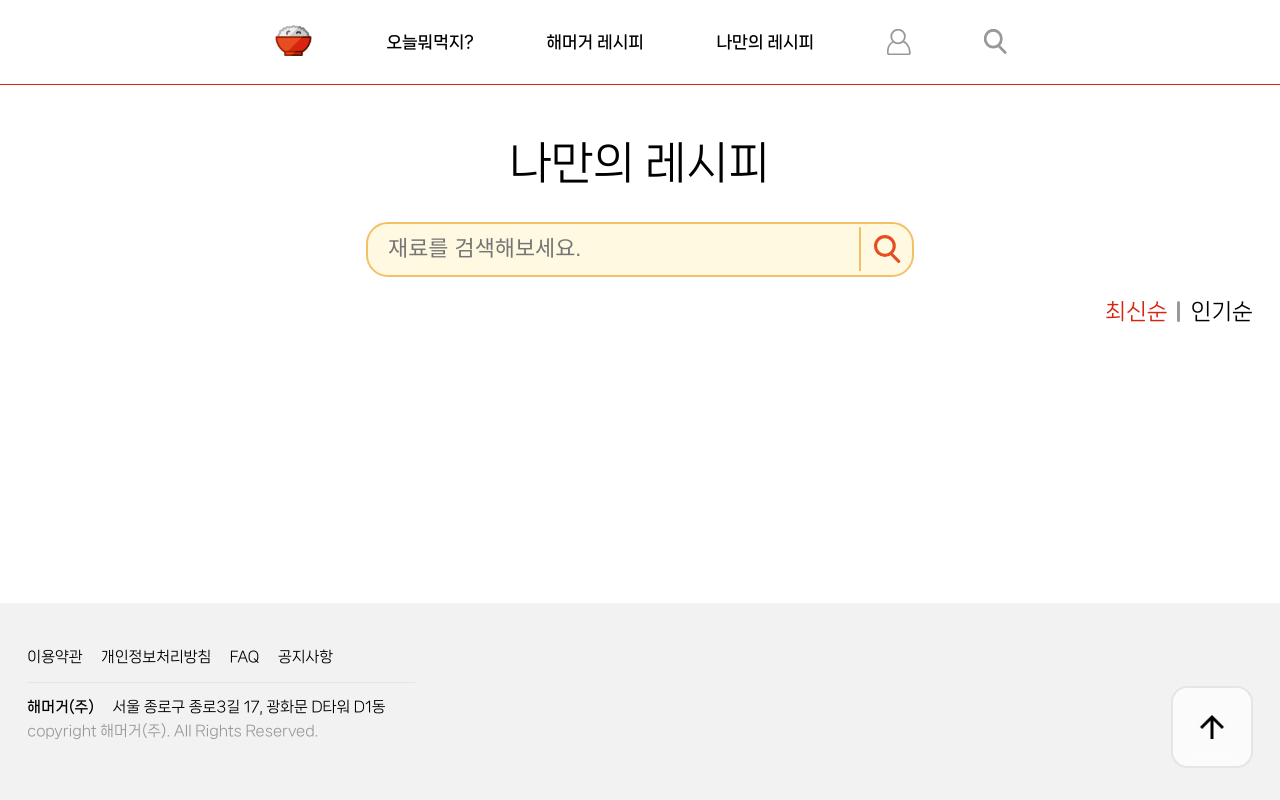
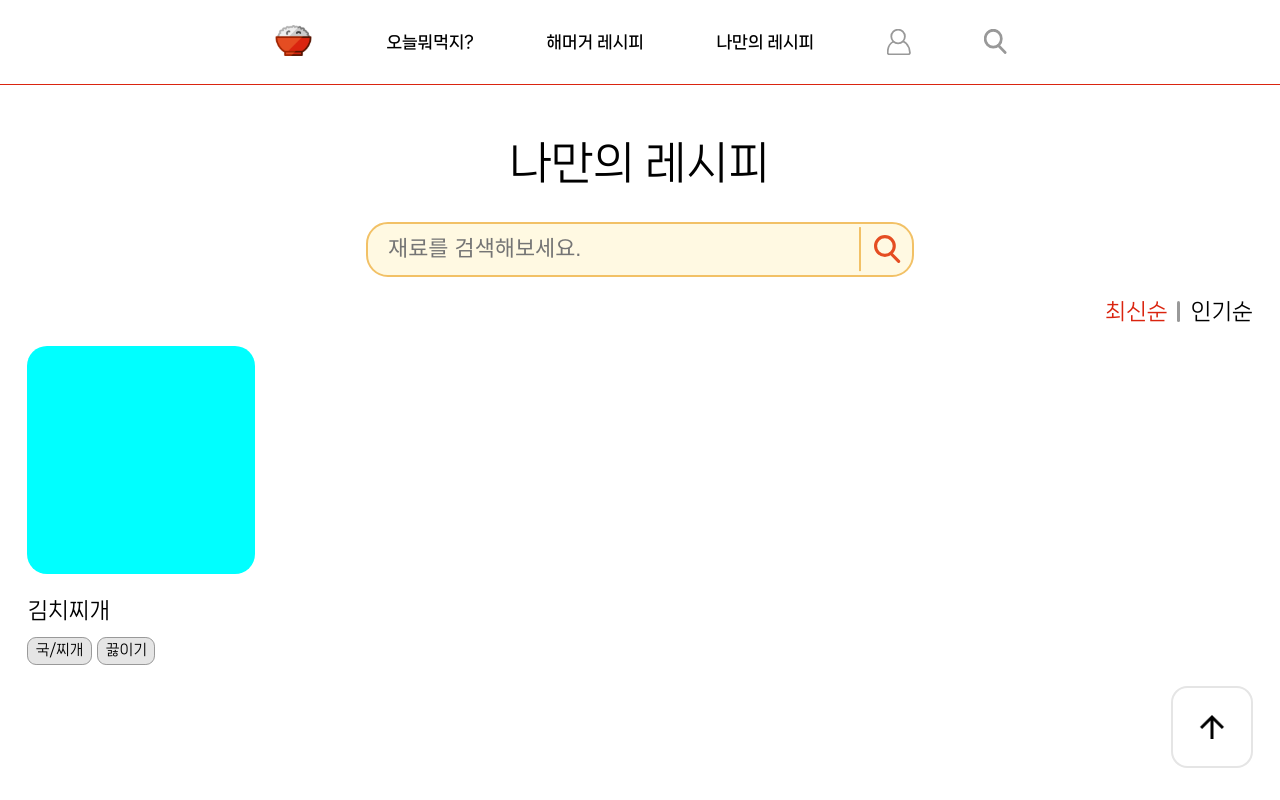
Before and after one commit to FRONTENDSCHOOL9/Hae-meo-geo, a React (Vite) app: page /myrecipe/list in a window 1280 px wide. Shown: the top 800 px of the page. Built offline with nearby package versions, Linux system fonts and the light colour scheme; no server answers.

Commit message:
design. MyRecipeList HTML/CSS 완료

```diff
--- a/src/pages/myRecipe/MyRecipeList.jsx
+++ b/src/pages/myRecipe/MyRecipeList.jsx
@@ -1,7 +1,8 @@
 import styles from "./MyRecipeList.module.css"
 import MyRecipeSearch from "@pages/myRecipe/components/MyRecipeSearch";
 import MyRecipeSortButton from "@pages/myRecipe/components/MyRecipeSortButton";
-
+import { Link } from "react-router-dom";
+import { Tag } from "@components/Button/Button";
 
 function MyRecipeList() {
 /*   const recipeItem =
@@ -9,16 +10,21 @@ function MyRecipeList() {
       <Link>
       </Link>
     </li> */
-  const {banner} = styles;
+  const {banner, itemList, item, itemImage, itemTitle, boxItem} = styles;
 
   return(
     <>
       <div className={banner}>나만의 레시피</div>
       <MyRecipeSearch/>
       <MyRecipeSortButton/>
-      <ul>
-        <li>
-
+      <ul className={itemList}>
+        <li className={item}>
+          <Link className={boxItem} to={`/myRecipe/register`}>
+            <div className={itemImage}></div>
+            <div className={itemTitle}>김치찌개</div>
+            <Tag>국/찌개</Tag>
+            <Tag>끓이기</Tag>
+          </Link>
         </li>
       </ul>
     </>
--- a/src/pages/myRecipe/MyRecipeList.module.css
+++ b/src/pages/myRecipe/MyRecipeList.module.css
@@ -6,3 +6,34 @@ input[type="radio"] {
   text-align: center;
   font-size: var(--title-big);
 }
+
+.itemList{
+  display: grid;
+  column-gap: 2.4rem;
+  row-gap: 4.8rem;
+  grid-template-columns: repeat(5, 1fr);
+  grid-template-rows: repeat(3, 1fr);
+}
+
+/* .boxItem{
+  display: flex;
+  flex-direction: column;
+}
+ */
+.item{
+  /* background-color: bisque; */
+  /* height: 600px; */
+}
+
+.itemImage{
+  aspect-ratio: 1;
+  border-radius: 20px;
+  width: auto;
+  background-color: aqua;
+  margin-bottom: 2.4rem;
+}
+
+.itemTitle{
+  font-size: var(--title-medium);
+  margin-bottom: 1.2rem;
+}
```
